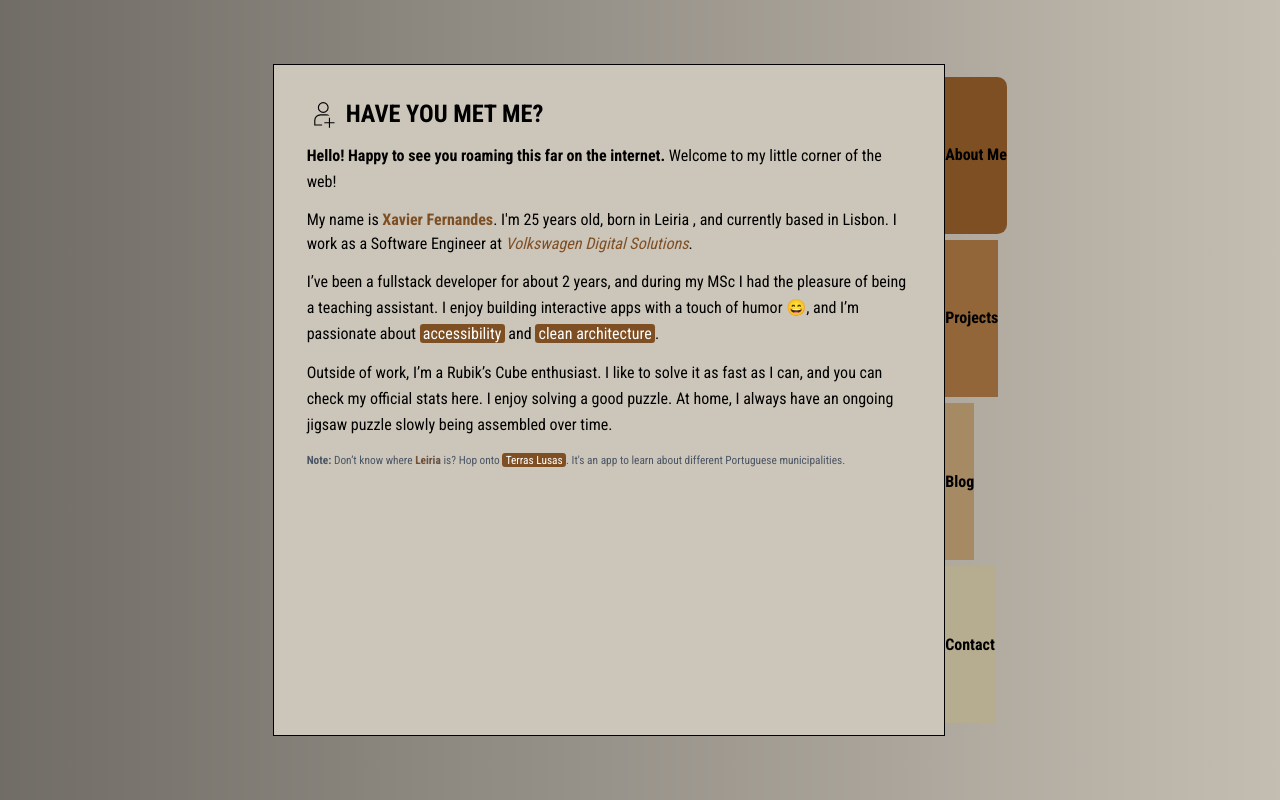
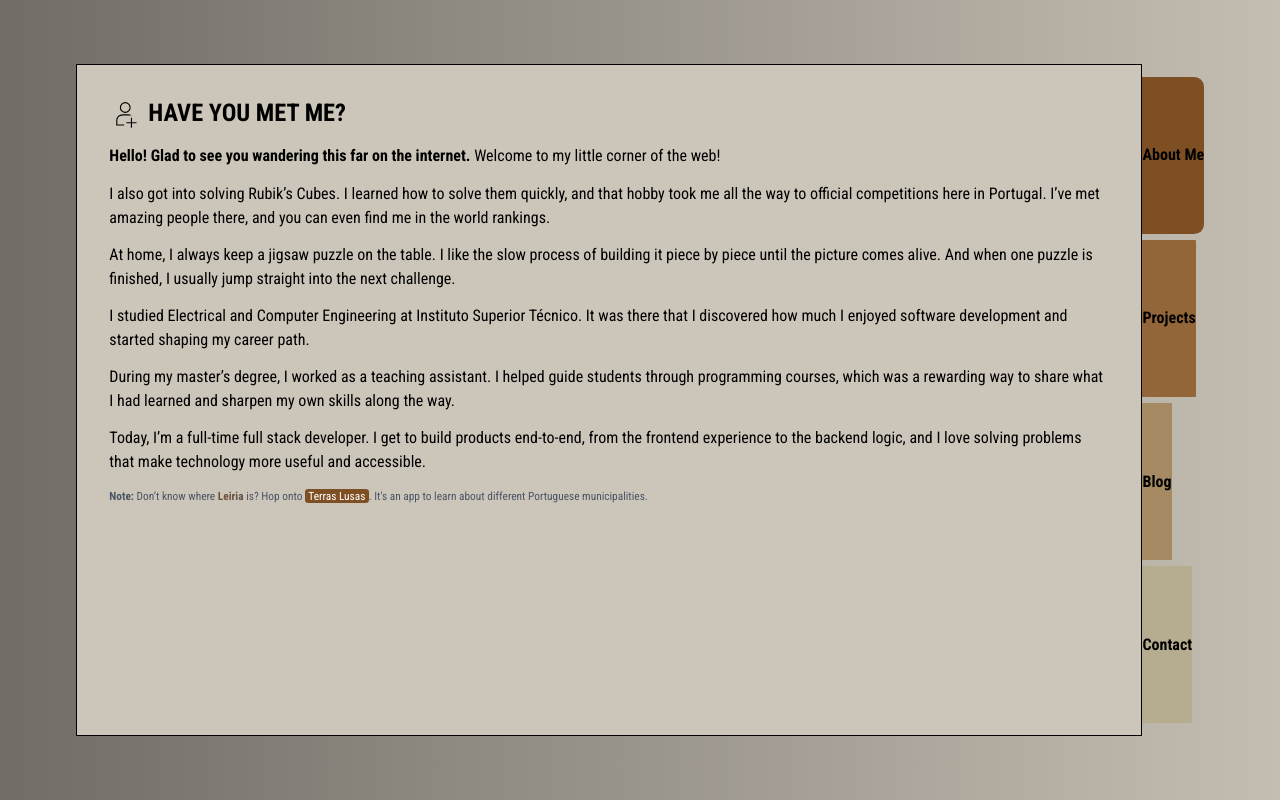
Before and after one commit to xavier-batista-fernandes/have-you-met-xavier, a Next.js app: page / in a window 1280 px wide. Built offline with nearby package versions, Linux system fonts and the light colour scheme.

Commit message:
🚙 add a scrollable timeline to projects card

```diff
--- a/app/globals.css
+++ b/app/globals.css
@@ -5,22 +5,6 @@ html {
   padding: 0;
   box-sizing: border-box;
   font-family: monospace;
-}
-
-.grid-bg {
-  position: fixed;
-  top: 0;
-  left: 0;
-  width: 100vw;
-  height: 100vh;
-  background-color: #a2afb3;
-  background-image:
-    linear-gradient(to right, rgba(60, 60, 60, 0.12) 1px, transparent 1px),
-    linear-gradient(to bottom, rgba(60, 60, 60, 0.12) 1px, transparent 1px);
-  background-size: 48px 48px;
-  /* background-position: 24px; */
-  pointer-events: none;
-  z-index: -1;
 }
 
 @keyframes moveGradient {
--- a/app/page.tsx
+++ b/app/page.tsx
@@ -68,7 +68,7 @@ export default function Home() {
   }
 
   const handleCardClick = (id: number) => {
-    const DURATION = 750;
+    const DURATION = 1000;
     const card = document.getElementById(`card-${id}`);
     const label = document.getElementById(`label-${id}`);
 
@@ -76,7 +76,7 @@ export default function Home() {
       el?.animate(
         [
           { transform: "translate(0)" },
-          { transform: "translate(1000px)" },
+          { transform: "translate(100vw)" },
           { transform: "translate(0)" },
         ],
         {
@@ -109,13 +109,13 @@ export default function Home() {
         ))}
       </div> */}
 
-      <div className="relative h-full flex-[0_0_auto] max-w-[80vw] aspect-square">
+      <div className="relative h-full flex-[0_0_auto] w-5/6">
         {cards.map((card) => {
           return (
             <div
               id={`card-${card.id}`}
               key={card.id}
-              className="absolute inset-0 p-10 overflow-scroll border-1"
+              className="absolute inset-0 border-1 overflow-hidden"
               style={{
                 backgroundColor: COLOR_CARD,
                 zIndex: card.zIndex,
@@ -137,7 +137,7 @@ export default function Home() {
             <li
               id={`label-${card.id}`}
               key={card.id}
-              className="h-[25%] rounded-r-xl overflow-hidden "
+              className="h-[25%] rounded-r-xl overflow-hidden"
             >
               <button
                 type="button"
--- /dev/null
+++ b/components/cards/about-me-card.css
@@ -0,0 +1,3 @@
+aside {
+  transition: left 0.3s ease-in-out;
+}
--- a/components/cards/about-me-card.tsx
+++ b/components/cards/about-me-card.tsx
@@ -1,45 +1,17 @@
 import { TERRAS_LUSAS_URL } from "@/lib/pages";
+import { useState } from "react";
 import { PersonIcon } from "../icons/person.icon";
+import "./about-me-card.css";
 
 export function AboutMeCard({ theme }: { theme: string }) {
-  return (
-    <div className="flex flex-col gap-4">
-      <div className="flex gap-2 h-10 items-center">
-        <PersonIcon className="h-full" />
-        <h1 className="text-3xl font-bold">HAVE YOU MET ME?</h1>
-      </div>
+  const [isCurious, setIsCurious] = useState<boolean>(false);
 
-      <p className="leading-relaxed font-light">
-        <span className="font-bold">Hello! Happy to see you roaming this far on the internet.</span>{" "}
-        Welcome to my little corner of the web!
-      </p>
+  const wantsToKnowMore = () => {
+    setIsCurious(true);
+  };
 
-      <p>
-        My name is <strong style={{ color: theme }}>Xavier Fernandes</strong>. I'm 25 years old,
-        born in Leiria , and currently based in Lisbon. I work as a Software Engineer at{" "}
-        <em style={{ color: theme }}>Volkswagen Digital Solutions</em>.
-      </p>
-
-      <p className="leading-relaxed">
-        I’ve been a fullstack developer for about 2 years, and during my MSc I had the pleasure of
-        being a teaching assistant. I enjoy building interactive apps with a touch of humor 😄, and
-        I’m passionate about{" "}
-        <strong className="text-white px-1 rounded font-normal" style={{ backgroundColor: theme }}>
-          accessibility
-        </strong>{" "}
-        and{" "}
-        <strong className="text-white px-1 rounded font-normal" style={{ backgroundColor: theme }}>
-          clean architecture
-        </strong>
-        .
-      </p>
-
-      <p className="leading-relaxed">
-        Outside of work, I’m a Rubik’s Cube enthusiast. I like to solve it as fast as I can, and you
-        can check my official stats here. I enjoy solving a good puzzle. At home, I always have an
-        ongoing jigsaw puzzle slowly being assembled over time.
-      </p>
-
+  function FooterNote() {
+    return (
       <p className="text-sm text-gray-600 leading-relaxed">
         <span className="font-bold">Note:</span> Don’t know where{" "}
         <button
@@ -66,6 +38,53 @@ export function AboutMeCard({ theme }: { theme: string }) {
         </a>
         . It's an app to learn about different Portuguese municipalities.
       </p>
+    );
+  }
+
+  return (
+    <div className="overflow-y-scroll p-10 h-full">
+      <div className="flex flex-col gap-4">
+        <div className="flex gap-2 h-10">
+          <PersonIcon className="h-full" />
+          <h1 className="text-3xl font-bold">HAVE YOU MET ME?</h1>
+        </div>
+
+        <p className="leading-relaxed font-light">
+          <span className="font-bold">
+            Hello! Glad to see you wandering this far on the internet.
+          </span>{" "}
+          Welcome to my little corner of the web!
+        </p>
+
+        <p>
+          I also got into solving Rubik’s Cubes. I learned how to solve them quickly, and that hobby
+          took me all the way to official competitions here in Portugal. I’ve met amazing people
+          there, and you can even find me in the world rankings.
+        </p>
+        <p>
+          At home, I always keep a jigsaw puzzle on the table. I like the slow process of building
+          it piece by piece until the picture comes alive. And when one puzzle is finished, I
+          usually jump straight into the next challenge.
+        </p>
+
+        <p>
+          I studied Electrical and Computer Engineering at Instituto Superior Técnico. It was there
+          that I discovered how much I enjoyed software development and started shaping my career
+          path.
+        </p>
+        <p>
+          During my master’s degree, I worked as a teaching assistant. I helped guide students
+          through programming courses, which was a rewarding way to share what I had learned and
+          sharpen my own skills along the way.
+        </p>
+        <p>
+          Today, I’m a full-time full stack developer. I get to build products end-to-end, from the
+          frontend experience to the backend logic, and I love solving problems that make technology
+          more useful and accessible.
+        </p>
+
+        <FooterNote />
+      </div>
     </div>
   );
 }
--- a/components/cards/blog-card.tsx
+++ b/components/cards/blog-card.tsx
@@ -2,7 +2,7 @@ import { BlogIcon } from "../icons/blog.icon";
 
 export function BlogCard({ theme }: { theme: string }) {
   return (
-    <div className="flex flex-col gap-4">
+    <div className="flex flex-col gap-4 p-10">
       <div className="flex gap-2 h-10 items-center">
         <BlogIcon className="h-full" />
         <h1 className="text-3xl font-bold">I HAVE A BLOG.</h1>
--- a/components/cards/contact-card.tsx
+++ b/components/cards/contact-card.tsx
@@ -4,7 +4,7 @@ import { BellIcon } from "../icons/bell.icon";
 
 export function ContactCard({ theme }: { theme: string }) {
   return (
-    <div>
+    <div className="overflow-y-scroll p-10 h-full">
       <div className="flex gap-2 h-10 items-center">
         <BellIcon className="h-full" />
         <h1 className="text-3xl font-bold">REACH OUT AND SAY HELLO!</h1>
--- a/components/cards/projects-card.tsx
+++ b/components/cards/projects-card.tsx
@@ -1,23 +1,28 @@
 // TODO: Have project details slide to the left side! Moving the whole deck a bit to the right.
 
 import { HammerIcon } from "../icons/hammer.icon";
+import { PaperClipIcon } from "../icons/paper-clip.icon";
 
 // For mobile this could be a modal.
 export function ProjectsCard() {
   return (
-    <div>
-      <div className="flex gap-2 h-10 items-center">
+    <div className="overflow-y-scroll h-full py-10 max-w-screen">
+      <div className="flex gap-2 h-10 items-center px-10">
         <HammerIcon className="h-full" />
         <h1 className="text-3xl font-bold">WHAT I HAVE BEEN UP TO.</h1>
       </div>
 
-      <p className="mt-5">
+      <p className="mt-5 px-10">
         I'm a coffee lover. They do say that developers are machines that turn coffee into code.
         That's me: I have a thousand of new ideas in my mind that I would like to implement. Some of
         them actually come to life, and I invite you to have a look at them!
       </p>
 
-      <ul className="list-disc ml-5 space-y-2">
+      <Timeline />
+      {/* <div className="overflow-x-scroll">
+        <div className="h-5/6 w-[200vw] p-[100px] bg-transparent"></div>
+      </div> */}
+      {/* <ul className="list-disc ml-5 space-y-2">
         <li>
           <strong>Terras Lusas (2024)</strong> – For map lovers and explorers. A place where you get
           to know where Portuguese municipalities are located.
@@ -29,7 +34,71 @@ export function ProjectsCard() {
         <li>
           <strong>Lunch Tram (2025)</strong> – Helping collect hungry colleagues for lunch meals.
         </li>
-      </ul>
+      </ul> */}
     </div>
   );
 }
+
+function Timeline() {
+  return (
+    <div
+      className="overflow-x-auto cursor-grab active:cursor-grabbing w-full"
+      style={{ scrollbarWidth: "none" }}
+    >
+      <div className="relative w-[max(150%,150%)] h-[50vh] border-blue-500 text-center">
+        <div id="top-section" className="relative w-full h-1/2 flex">
+          <div id="2025" className="relative w-1/3 h-full border-red-600 ">
+            <div className="absolute bottom-0 flex flex-col justify-center border-pink-400 w-full">
+              <PaperClipIcon className="h-10 p-1" />
+              <h2 className="text-4xl font-bold">2025</h2>
+            </div>
+          </div>
+          <div id="2024" className="relative w-1/3 h-full border-red-600 ">
+            <div className="absolute bottom-0 flex flex-col justify-center border-pink-400 w-full">
+              <PaperClipIcon className="h-10 p-1" />
+              <h2 className="text-4xl font-bold">2024</h2>
+            </div>
+          </div>
+          <div id="2023" className="relative w-1/3 h-full border-red-600 ">
+            <div className="absolute bottom-0 flex flex-col justify-center border-pink-400 w-full">
+              <PaperClipIcon className="h-10 p-1" />
+              <h2 className="text-4xl font-bold">2023</h2>
+            </div>
+          </div>
+        </div>
+
+        <div
+          id="timeline"
+          className="w-full h-0 bg-transparent border-t-1 border-dashed mx-[10%]"
+        />
+
+        <div id="bottom-section" className="relative flex w-full h-1/2">
+          <div id="2025-d" className=" w-1/3 h-full">
+            <div className="w-2/3 mx-auto border-green-700 flex flex-col justify-center gap-1 overflow-hidden">
+              <div className="h-2/5">
+                <h3 className="text-1xl font-bold">Terras Lusas</h3>
+                <p className="">A web app to explore the beautiful landscapes of Portugal.</p>
+              </div>
+            </div>
+          </div>
+          <div id="2024-d" className="w-1/3 h-full">
+            <div className="w-2/3 mx-auto border-green-700 flex flex-col justify-center gap-1">
+              <div className="h-2/5">
+                <h3 className="text-1xl font-bold">Blog</h3>
+                <p className="">A platform to share my thoughts and experiences.</p>
+              </div>
+            </div>
+          </div>
+          <div id="2023-d" className="w-1/3 h-full">
+            <div className="w-2/3 mx-auto border-green-700 flex flex-col justify-center gap-1">
+              <div className="h-2/5">
+                <h3 className="text-1xl font-bold">IPMA+</h3>
+                <p className="">A project to automate weather data collection.</p>
+              </div>
+            </div>
+          </div>
+        </div>
+      </div>
+    </div>
+  );
+}
--- /dev/null
+++ b/components/icons/paper-clip.icon.tsx
@@ -0,0 +1,20 @@
+export function PaperClipIcon({ className }: { className?: string }) {
+  return (
+    <svg
+      role="img"
+      aria-label="An icon of a pin."
+      className={className}
+      viewBox="0 0 64 64"
+      xmlns="http://www.w3.org/2000/svg"
+      strokeWidth="3"
+      stroke="#000000"
+      fill="none"
+    >
+      <g id="SVGRepo_bgCarrier" strokeWidth="0"></g>
+      <g id="SVGRepo_tracerCarrier" strokeLinecap="round" strokeLinejoin="round"></g>
+      <g id="SVGRepo_iconCarrier">
+        <path d="M49.78,31.63,32,49.39c-2.09,2.09-10.24,6-16.75-.45-4.84-4.84-5.64-11.75-.95-16.58,5-5.17,15.24-15.24,20.7-20.7,2.89-2.89,7.81-4.28,12.17.07s2.41,9.44,0,11.82L27.81,43a4.61,4.61,0,0,1-6.89-.06c-2.19-2.19-1.05-5.24.36-6.66l18-17.89"></path>
+      </g>
+    </svg>
+  );
+}
```
Also changed, not shown: components/icons/pin.icon.tsx (added, +26 -0 lines).
